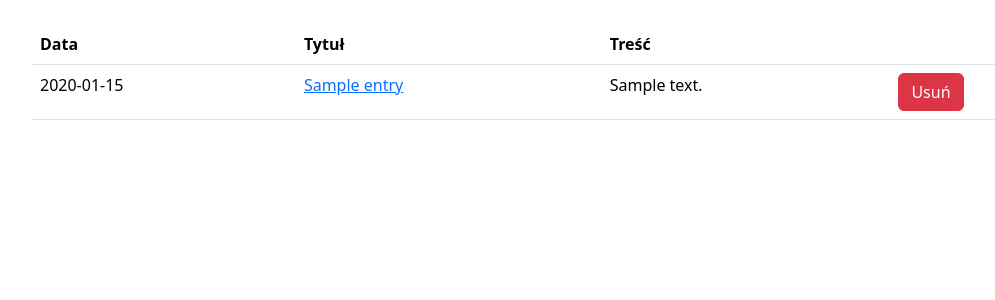
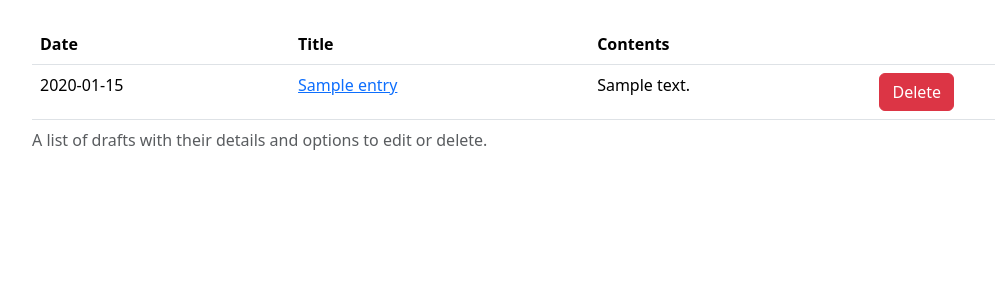
Before and after one commit to wtb-skill/Project-Blog, a Flask app: template blog/templates/drafts.html in a window 1280 px wide. Shown: the part 56-356 px from the top of the page, without its empty margins (50-1045 px from the left). Run offline with Flask 3, Linux system fonts and the light colour scheme; the template is opened without the code that fills it: values that come from a table or form of the project are taken from there, others are empty; tables that the repository leaves empty hold one stand-in row (values such as "Sample post").

Commit message:
Edit small changes for Sonar

```diff
--- a/blog/dev_tools.py
+++ b/blog/dev_tools.py
@@ -1,4 +1,4 @@
-# dev_tools
+# blog/dev_tools
 
 from faker import Faker
 from blog.models import Entry, db
--- a/blog/forms.py
+++ b/blog/forms.py
@@ -1,6 +1,5 @@
 # blog/forms.py
 
-# from werkzeug.routing import ValidationError # creates error
 from wtforms.validators import ValidationError
 from flask_wtf import FlaskForm
 from wtforms import StringField, TextAreaField, BooleanField, PasswordField
--- a/blog/routes.py
+++ b/blog/routes.py
@@ -70,7 +70,6 @@ def login():
             flash('You are now logged in.', 'success')
             return redirect(next_url or url_for('index'))
         else:
-            # errors = form.errors
             flash('Invalid username or password', 'error')  # Flash an error message
             return redirect(url_for('login'))  # Redirect back to the login page
 
--- a/blog/templates/drafts.html
+++ b/blog/templates/drafts.html
@@ -3,11 +3,12 @@
 {% block content %}
 
 <table class="table">
+   <caption>A list of drafts with their details and options to edit or delete.</caption>
    <thead>
      <tr>
-       <th scope="col">Data</th>
-       <th scope="col">Tytuł</th>
-       <th scope="col">Treść</th>
+       <th scope="col">Date</th>
+       <th scope="col">Title</th>
+       <th scope="col">Contents</th>
        <th scope="col"></th>
        <th scope="col"></th> <!-- Column for the delete button -->
      </tr>
@@ -27,7 +28,7 @@
        <td>
            <form action="{{ url_for('delete_entry', entry_id=post.id) }}" method="POST"
                  onsubmit="return confirm('Are you sure you want to delete this entry?');">
-               <button type="submit" class="btn btn-danger">Usuń</button>
+               <button type="submit" class="btn btn-danger">Delete</button>
            </form>
        </td>
      </tr>
```
Also changed, not shown: blog/templates/entry_form.html (+5 -5 lines).
